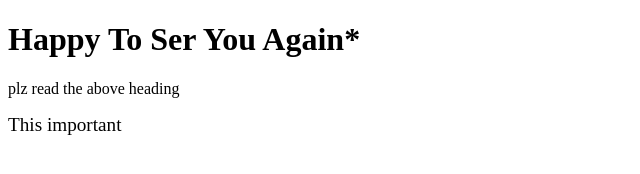
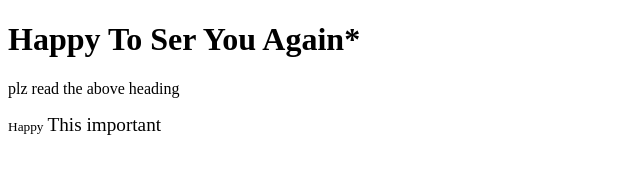
Before and after one commit to Avinash93454554249790640963/samplefile, a plain HTML site: page index.html in a window 1280 px wide. Shown: the full height of the page, 0-640 px from the left. Drawn offline with Linux system fonts and the light colour scheme.

Commit message:
New change in frontenf File

```diff
--- a/index.html
+++ b/index.html
@@ -8,6 +8,7 @@
 <body>
     <h1>Happy To Ser You Again*</h1>
     <p>plz read the above heading</p>
+    <small>Happy</small>
     <big>This important</big>
 
 </body>
```
